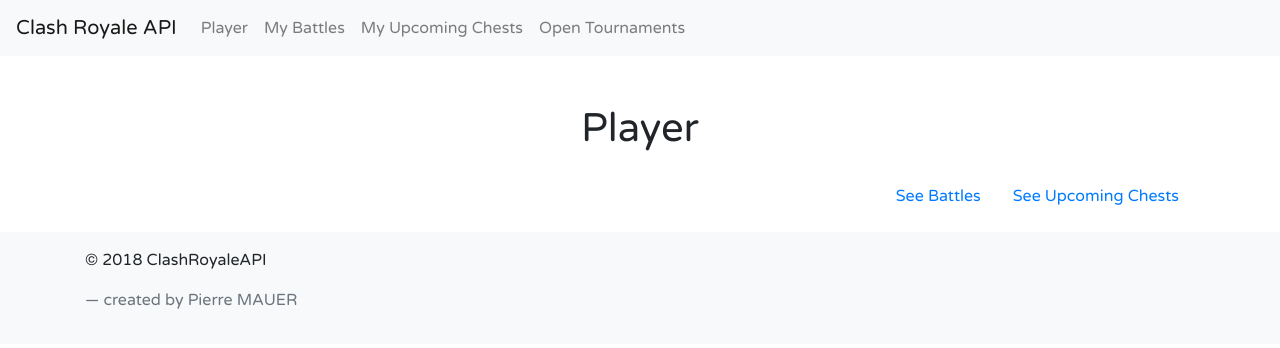
After one commit to PierreMr/ClashRoyaleAPI, a Symfony app: template templates/pages/player.html.twig in a window 1280 px wide. The commit adds this page. Shown: the top 348 px of the page. Run offline with Twig, Linux system fonts and the light colour scheme; the template is opened without the code that fills it, so the values that code supplies are empty; some libraries are stand-ins or nearby versions.

Commit message:
Players & Chests :hammer: :moneybag:

```diff
--- a/templates/base.html.twig
+++ b/templates/base.html.twig
@@ -33,10 +33,13 @@
 		  <div class="collapse navbar-collapse" id="navbarSupportedContent">
 		    <ul class="navbar-nav mr-auto">
 		      <li class="nav-item">
-		        <a class="nav-link" href="/players/GRQQLLQR">Profile</a>
+		        <a class="nav-link" href="/player/GRQQLLQR">Player</a>
 		      </li>
 		      <li class="nav-item">
-		        <a class="nav-link" href="/chests/GRQQLLQR">Upcoming Chests</a>
+		        <a class="nav-link" href="/battles/GRQQLLQR">My Battles</a>
+		      </li>
+		      <li class="nav-item">
+		        <a class="nav-link" href="/chests/GRQQLLQR">My Upcoming Chests</a>
 		      </li>
 		      <li class="nav-item">
 		        <a class="nav-link" href="/opentournaments">Open Tournaments</a>
--- a/templates/pages/players.html.twig
+++ b/templates/pages/battles.html.twig
@@ -7,6 +7,9 @@
 		<h1 class="text-center mb-4">Player Battles</h1>
 
 		<ul class="nav justify-content-end mb-3">
+			<li class="nav-item">
+		    	<a class="nav-link active" href="/player/{{ tag }}">See Player</a>
+		 	</li>
 			<li class="nav-item">
 		    	<a class="nav-link active" href="/chests/{{ tag }}">See Upcoming Chests</a>
 		 	</li>
--- a/templates/pages/chests.html.twig
+++ b/templates/pages/chests.html.twig
@@ -8,7 +8,10 @@
 
 		<ul class="nav justify-content-end mb-3">
 			<li class="nav-item">
-		    	<a class="nav-link active" href="/players/{{ tag }}">See Player</a>
+		    	<a class="nav-link active" href="/player/{{ tag }}">See Player</a>
+		 	</li>
+			<li class="nav-item">
+		    	<a class="nav-link active" href="/battles/{{ tag }}">See Battles</a>
 		 	</li>
 		</ul>
 
--- /dev/null
+++ b/templates/pages/player.html.twig
@@ -0,0 +1,20 @@
+{% extends 'base.html.twig' %}
+
+{% block title %}ClashROyaleAPI App | Player Battles{% endblock %}
+
+{% block body %}
+	<div class="container">
+		<h1 class="text-center mb-4">Player</h1>
+
+		<ul class="nav justify-content-end mb-3">
+			<li class="nav-item">
+		    	<a class="nav-link active" href="/battles/{{ tag }}">See Battles</a>
+		 	</li>
+			<li class="nav-item">
+		    	<a class="nav-link active" href="/chests/{{ tag }}">See Upcoming Chests</a>
+		 	</li>
+		</ul>
+
+
+	</div>
+{% endblock %}
```
Also changed, not shown: src/Controller/PagesController.php (+26 -3 lines).
